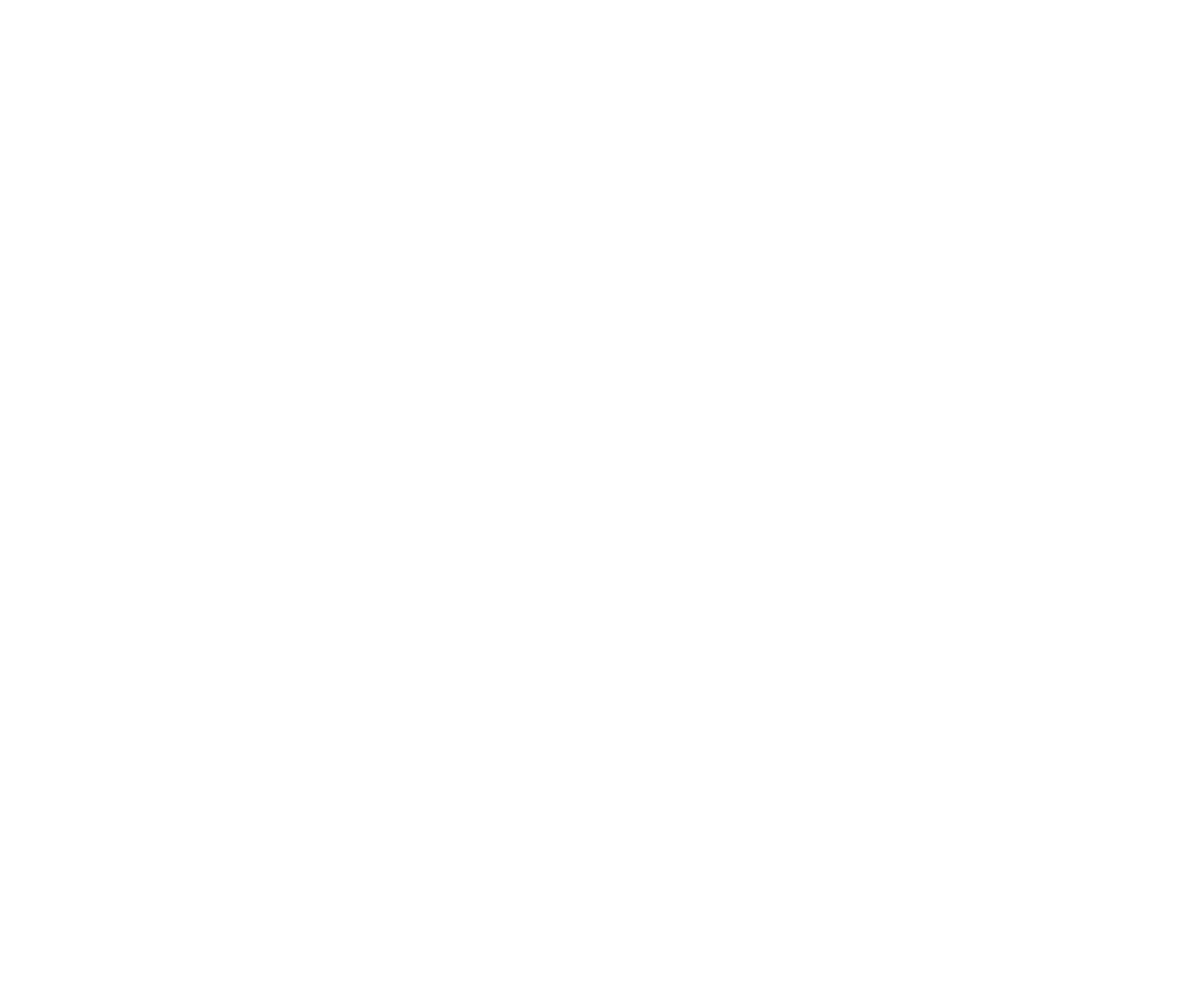
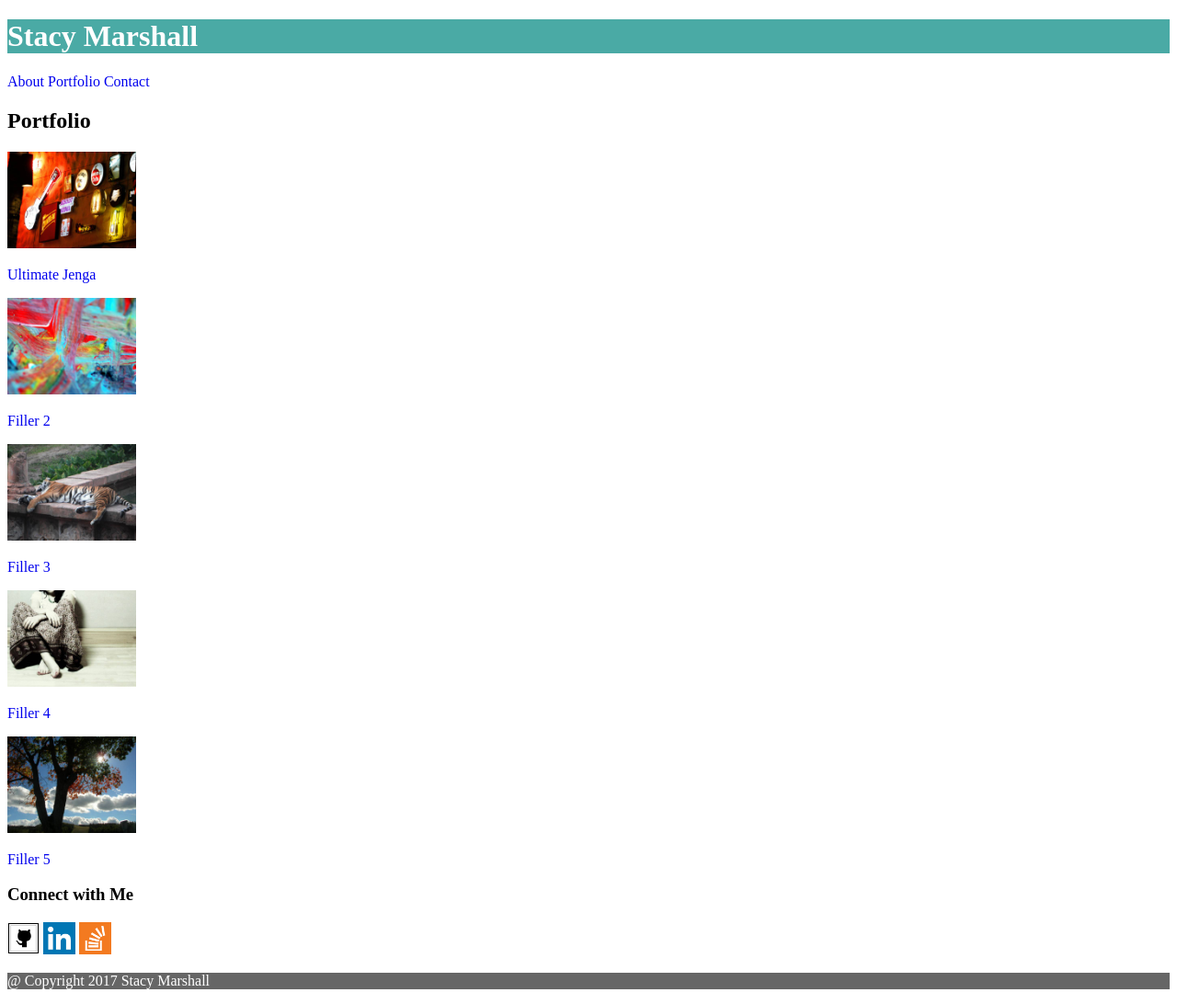
Before and after one commit to Sam-Marshall/Basic-Portfolio, a plain HTML site: page portfolio.html in a window 1280 px wide. Shown: the whole page at 92% size. Before the commit the page ends 800 px from the top, so only its background shows below. Drawn offline with Linux system fonts and the light colour scheme.

Commit message:
html skeleton for all

```diff
--- a/assets/css/style.css
+++ b/assets/css/style.css
@@ -0,0 +1,17 @@
+h1 {
+	color: white;
+	background: #4aaaa5;
+}
+
+footer{
+	color: white;
+	background: #666666;
+}
+
+a:link {
+	text-decoration: none;
+}
+
+a:hover {
+	text-decoration: underline;
+}
--- a/contact.html
+++ b/contact.html
@@ -1,19 +1,56 @@
 <!DOCTYPE html>
 <html>
 	<head>
+		<link rel="stylesheet" type="text/css" href="assets/css/style.css">
+		<title>Stacy Marshall's Portfolio</title>
 	</head>
 	<body>
+		<div class="heading">
 			<h1>Stacy Marshall</h1>
+		</div>
+
+		<div class="otherPages"
+			<a href="index.html">About</a>
+			<a href="portfolio.html">Portfolio</a>
+			<a href="contact.html">Contact</a>
+		</div>
+
 		<h2>Contact</h2>
-		<form>
+		<form action="mailto:stacy.marshall@northwestern.edu" method="post" enctype="text/plain">
+			<div class="contactForm">
+
 				Name<br>
 				<input type="text" name="nameInput">
 				<br>
+
 				Email<br>
 				<input type="text" name="emailAddress">
 				<br>
+
 				Message<br>
-			<input type="text" name="messageInfo"
+				<input type="text" name="messageInfo">
+				<br>
+
+				<input type="submit" value="Submit">
+
+			</div>
+
+			<div class="connectWithMe">
+				<h3>Connect with Me</h3>
+					<a href="https://github.com/Sam-Marshall" target="_blank">
+						<img src="assets/images/GitHubLogo.png" height=35px width= 35px>
+					</a>
+					<a href="https://www.linkedin.com/in/stacy-marshall/" target="_blank">
+						<img src="assets/images/LinkedinLogo.png" height=35px width= 35px>
+					</a>
+					<a href="http://stackoverflow.com/users/edit/7455212" target="_blank">
+						<img src="assets/images/StackOverflow.png" height=35px width= 35px>
+					</a>
+
+			</div>
+			<footer>
+				<p>@ Copyright 2017 Stacy Marshall</p>
+			</footer>
 		</form>
 	</body>
 </html>
--- a/portfolio.html
+++ b/portfolio.html
@@ -0,0 +1,66 @@
+<!DOCTYPE html>
+<html>
+<head>
+		<link rel="stylesheet" type="text/css" href="assets/css/style.css">
+		<title>Stacy Marshall's Portfolio</title>
+	</head>
+	<body>
+		<div class="heading">
+			<h1>Stacy Marshall</h1>
+		</div>
+
+		<div class="otherPages">
+			<a href="index.html">About</a>
+			<a href="portfolio.html">Portfolio</a>
+			<a href="contact.html">Contact</a>
+		</div>
+
+		<div class="portfolio">
+
+			<h2>Portfolio</h2>
+				<a href="http://google.com" target="_blank">
+					<img src="assets/images/Placeholder1.jpg" height= 105px width= 140px>
+					<p>Ultimate Jenga</p>
+				</a>
+
+				<a href="#" target="_blank">
+					<img src="assets/images/Placeholder2.jpg" height= 105px width= 140px>
+					<p>Filler 2</p>
+				</a>
+
+				<a href="#" target="_blank">
+					<img src="assets/images/Placeholder3.jpg" height= 105px width= 140px>
+					<p>Filler 3</p>
+				</a>
+
+				<a href="#" target="_blank">
+					<img src="assets/images/Placeholder4.jpg" height= 105px width= 140px>
+					<p>Filler 4</p>
+				</a>
+
+				<a href="#" target="_blank">
+					<img src="assets/images/Placeholder5.jpg" height= 105px width= 140px>
+					<p>Filler 5</p>
+				</a>
+		</div>
+
+		<div class="connectWithMe">
+
+				<h3>Connect with Me</h3>
+					<a href="https://github.com/Sam-Marshall" target="_blank">
+						<img src="assets/images/GitHubLogo.png" height=35px width= 35px>
+					</a>
+					<a href="https://www.linkedin.com/in/stacy-marshall/" target="_blank">
+						<img src="assets/images/LinkedinLogo.png" height=35px width= 35px>
+					</a>
+					<a href="http://stackoverflow.com/users/edit/7455212" target="_blank">
+						<img src="assets/images/StackOverflow.png" height=35px width= 35px>
+					</a>
+		</div>
+
+			<footer>
+				<p>@ Copyright 2017 Stacy Marshall</p>
+			</footer>
+
+	</body>
+</html>
```
Also changed, not shown: index.html (+39 -5 lines), assets/images/GitHubLogo.png (added), assets/images/LinkedinLogo.png (added), assets/images/Placeholder1.jpg (added), assets/images/Placeholder2.jpg (added), assets/images/Placeholder3.jpg (added), assets/images/Placeholder4.jpg (added), assets/images/Placeholder5.jpg (added), assets/images/StackOverflow.png (added), 1 other file. Lines whose indentation alone changed are shown as unchanged.
